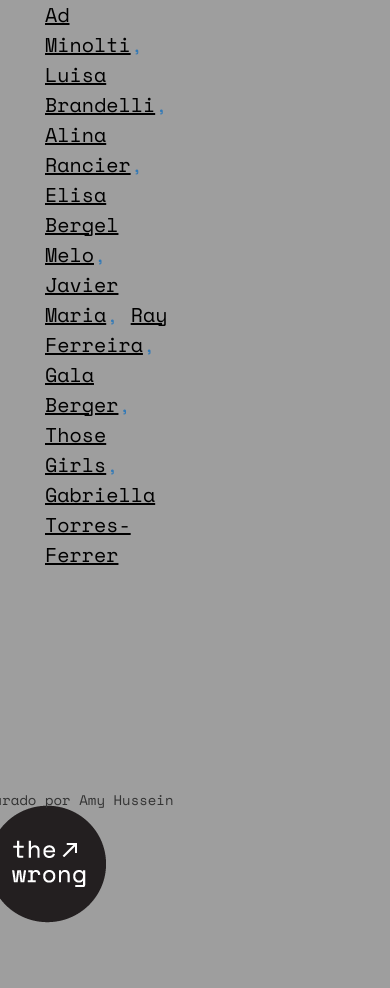
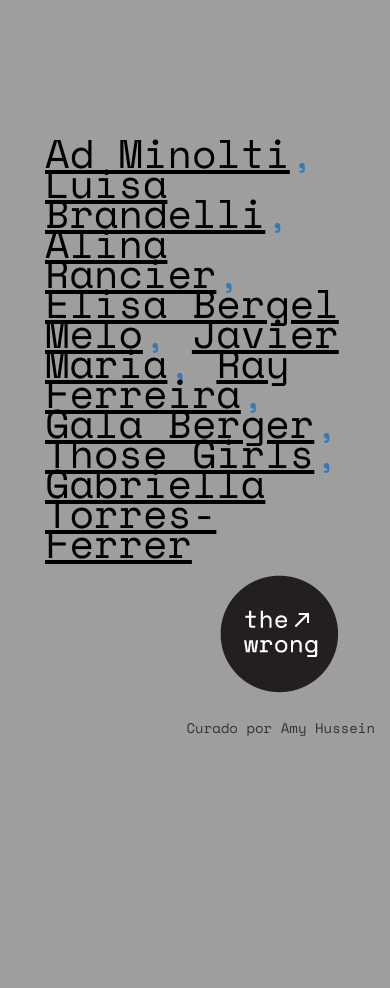
Before and after one commit to itwjagbps/itwjagbps, a PHP site: page / in a window 390 px wide. Run offline with PHP 8.4, Linux system fonts and the light colour scheme.

Commit message:
Update style.css

```diff
--- a/css/style.css
+++ b/css/style.css
@@ -7,7 +7,6 @@ canvas { width: 100vw; height: 100vh; display: block; position: fixed; z-index:
 
 
 body {
-  position: fixed;
   overflow-x: hidden;
   font-family: 'Space Mono', monospace;
   margin:0;
@@ -45,7 +44,7 @@ body {
 }
 
 .artist-list {
-  font-size: 2rem !important;
+  font-size: 4rem !important;
   padding-left: 150px;
   padding-right: 100px;
   margin-bottom: 2px;
@@ -136,7 +135,7 @@ a:visited {
     margin-left: 20px;
   }
 
-  #logo-div {
+  .footer {
     position: absolute;
     right: 30px !important;
     bottom: 30px !important;
```
